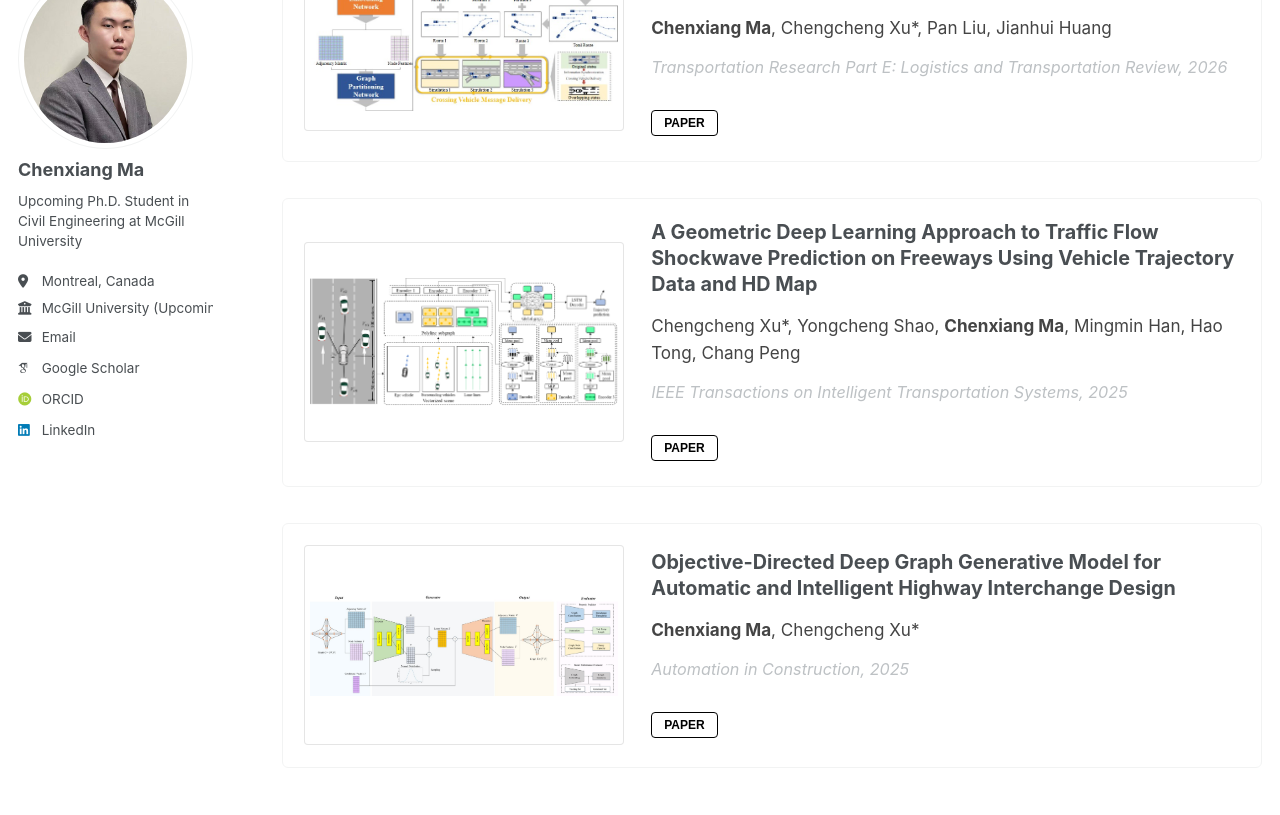
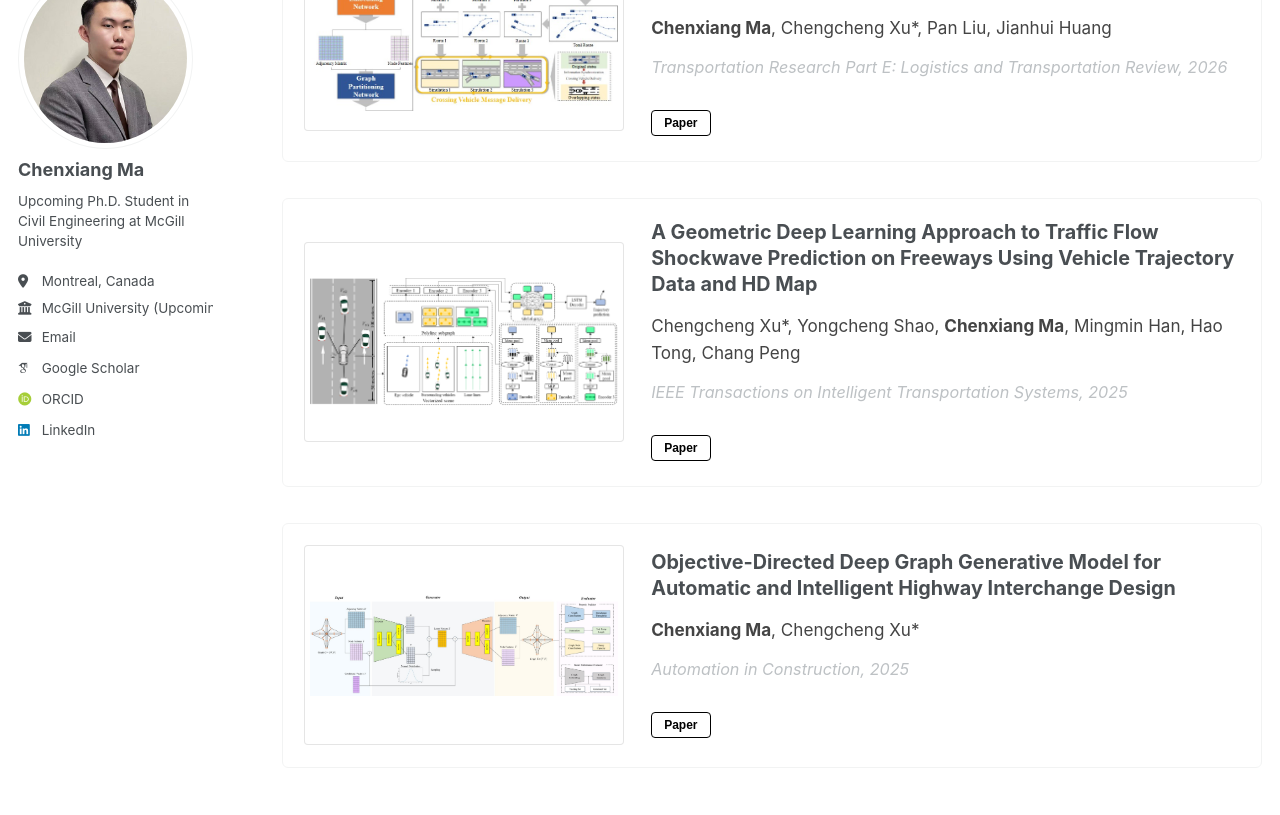
Before and after one commit to macxii23/macxii23.github.io, a Jekyll site: the page built from _pages/publications.html, in a window 1280 px wide and 1400 px high, scrolled down 256 px. Shown: the part 150-965 px from the top of the window. Built offline with Jekyll 4.4.1, drawn with Linux system fonts in a browser that asks for light colours; some web fonts are replaced; a script bundle is joined from its source files by our own code; library files that are not in the unit come from our copies.

Commit message:
Update _archive.scss

```diff
--- a/_sass/layout/_archive.scss
+++ b/_sass/layout/_archive.scss
@@ -224,7 +224,7 @@
   font-family: sans-serif;              /* 确保是用非衬线字体 */
   font-size: 12px;
   font-weight: 700;                     /* 加粗 */
-  text-transform: uppercase;            /* 全大写 (PDF, CODE) */
+  text-transform: none;
   text-decoration: none !important;     /* 去掉下划线 */
   line-height: 1;                       /* 紧凑行高 */
 
```
